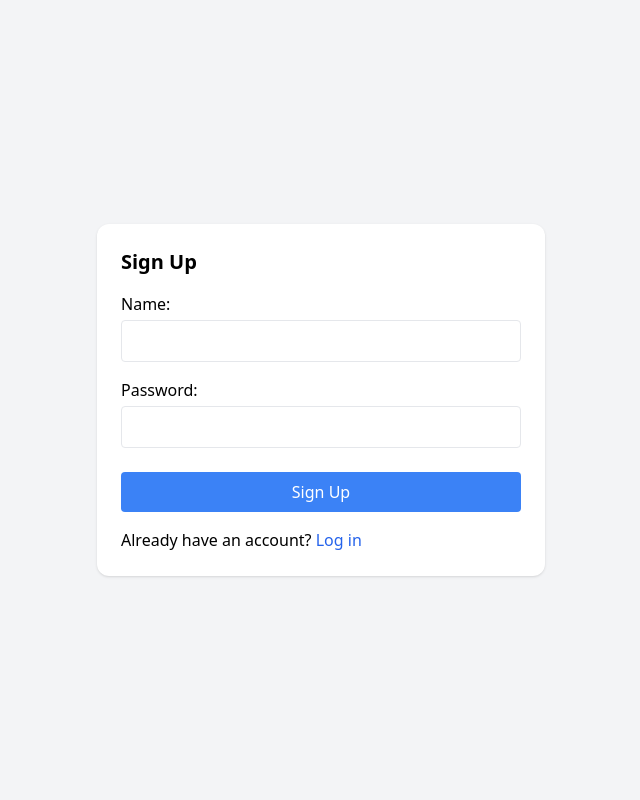
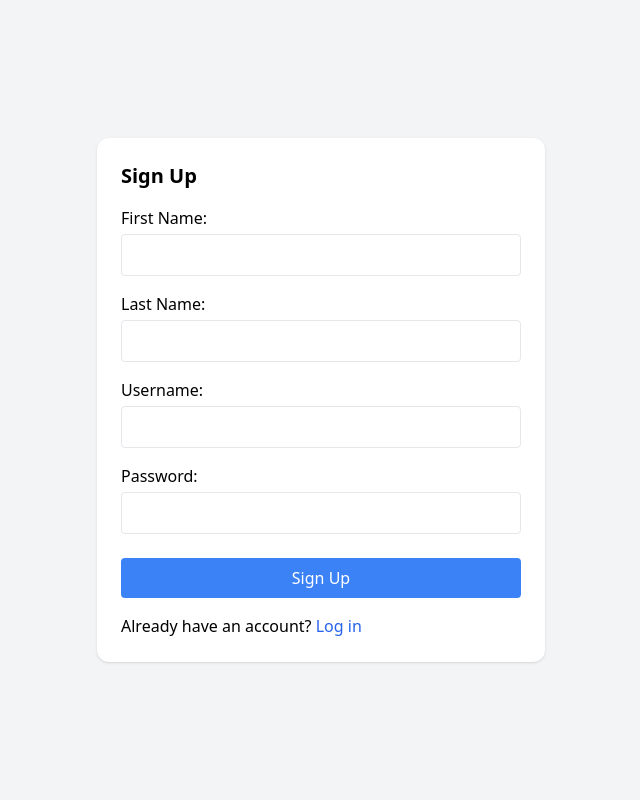
Before and after one commit to Fraire209/erisa-challenge, a Django app: page /signup/ in a window 1280 px wide. Shown: the whole page, without its empty margins (319-959 px from the left). Run offline with Django 5.2, Linux system fonts and the light colour scheme; some libraries are stand-ins or nearby versions.

Commit message:
Update signup page to require first, last, username, and password.
Use User to get full name for display purposes and fix UTC to Chicago timezone conversion

```diff
--- a/claims/templates/claims/base.html
+++ b/claims/templates/claims/base.html
@@ -15,7 +15,7 @@
     <!-- flex container to display welcome message and logout button horizontally -->
     {% if user.is_authenticated %}
        <div class="flex items-center gap-2 mb-4">
-            <span class="font-semibold">Welcome, {{ user.username }} |</span>
+            <span class="font-semibold">Welcome, {{ user.get_full_name }} |</span>          <!-- user template allows for get_full_name pulls first_name and last_name -->
             <!-- post method for logout button -->
             <form method="post" action="{% url 'logout' %}" class="m-0 p-0">
                 {% csrf_token %}
--- a/claims/templates/claims/notes_partial.html
+++ b/claims/templates/claims/notes_partial.html
@@ -1,3 +1,4 @@
+{% load tz %}       <!-- used for localtime conversion of timestamp -->
 <!-- Top Box: Notes & Flags -->                       <!-- flex box for overall container shape of the right side-->
     <div class="grid grid-cols-2 gap-4  font-semibold">                                            <!-- inner flex box with two columns to display title and claim next to eachother-->
         <h3 class="text-lg font-semibold mb-4">Notes & Annotations</h3>
@@ -12,8 +13,8 @@
                 <li>
                     {{ note.text }}                                                                     <!-- text portion of the Note form-->
                     <span class="text-xs text-gray-500">
-                        — {{ note.created_by.username }}                                                <!-- display user -->
-                        <span class="text-gray-400">({{ note.created_at|date:"Y-m-d H:i" }})</span>     <!-- displays time created-->
+                        — {{ note.created_by.get_full_name }}                                           <!-- display user full name -->
+                        <span class="text-gray-400">({{ note.created_at|localtime|date:"m/d/Y g:i A" }})</span>     <!-- displays timestamp, converted to chicago timezone from utc, h is 12 hour clock, A is capital AM/PM, g no leading 0s -->
                     </span>
                 </li>
             {% empty %}                                                                                 <!-- no notes case -->
--- a/claims/templates/registration/login.html
+++ b/claims/templates/registration/login.html
@@ -16,7 +16,7 @@
 
       <!-- name input -->
       <div class="flex flex-col">
-        <label for="id_username" class="mb-1 font-medium">Name:</label>
+        <label for="id_username" class="mb-1 font-medium">Username:</label>
         <input type="text" name="username" id="id_username" required
                class="border rounded px-3 py-2 focus:outline-none focus:ring-2 focus:ring-blue-400">
       </div>
--- a/claims/templates/registration/signup.html
+++ b/claims/templates/registration/signup.html
@@ -12,9 +12,21 @@
   <form method="post" class="flex flex-col gap-4">
     {% csrf_token %}
 
-    <!-- username (Full name)-->
+    <!-- first name -->
     <div class="flex flex-col">
-    <label class="font-medium mb-1">Name:</label>
+    <label class="font-medium mb-1">First Name:</label>
+    <input type="text" name="firstname"  class="border rounded px-3 py-2 focus:outline-none focus:ring-2 focus:ring-blue-400">
+    </div>
+
+    <!-- last name -->
+    <div class="flex flex-col">
+    <label class="font-medium mb-1">Last Name:</label>
+    <input type="text" name="lastname"  class="border rounded px-3 py-2 focus:outline-none focus:ring-2 focus:ring-blue-400">
+    </div>
+
+    <!-- username -->
+    <div class="flex flex-col">
+    <label class="font-medium mb-1">Username:</label>
     <input type="text" name="username"  class="border rounded px-3 py-2 focus:outline-none focus:ring-2 focus:ring-blue-400">
     </div>
 
--- a/claims/views.py
+++ b/claims/views.py
@@ -127,12 +127,17 @@ def quick_actions_partial(request, pk):
 #renders the signup view page, logic for adding a user
 def signup_view(request):
     if request.method == "POST":
-        username = request.POST.get("username")
+        firstname = request.POST.get("firstname", "").strip().title()   #first and last name used for display purposes
+        lastname =  request.POST.get("lastname", "").strip().title()    #strip().title() capitalizes the first letter and makes the rest lowercase
+        username = request.POST.get("username")                         #allows for a custom username now that first and last name are separate fields
         password = request.POST.get("password")
 
         #requires both fields
-        if not username or not password:
-            messages.error(request, "Please provide both username and password.")
+        if not firstname or not lastname:
+            messages.error(request, "Please provide both first and last name.")
+
+        if not firstname or not lastname or not username or not password:
+            messages.error(request, "Please provide all of the fields")
 
         #requires uniqure username
         elif User.objects.filter(username=username).exists():
@@ -140,7 +145,7 @@ def signup_view(request):
 
         #successful registration
         else:
-            user = User.objects.create_user(username=username, password=password)
+            user = User.objects.create_user(username=username, password=password, first_name=firstname, last_name=lastname)
             login(request, user)  # logs in immediately
             return redirect("home") #redirects to home view
 
--- a/myproject/settings.py
+++ b/myproject/settings.py
@@ -106,7 +106,7 @@ AUTH_PASSWORD_VALIDATORS = [
 
 LANGUAGE_CODE = 'en-us'
 
-TIME_ZONE = 'UTC'
+TIME_ZONE = 'America/Chicago'   #set to use my time zone when converting timestamps
 
 USE_I18N = True
 
```
